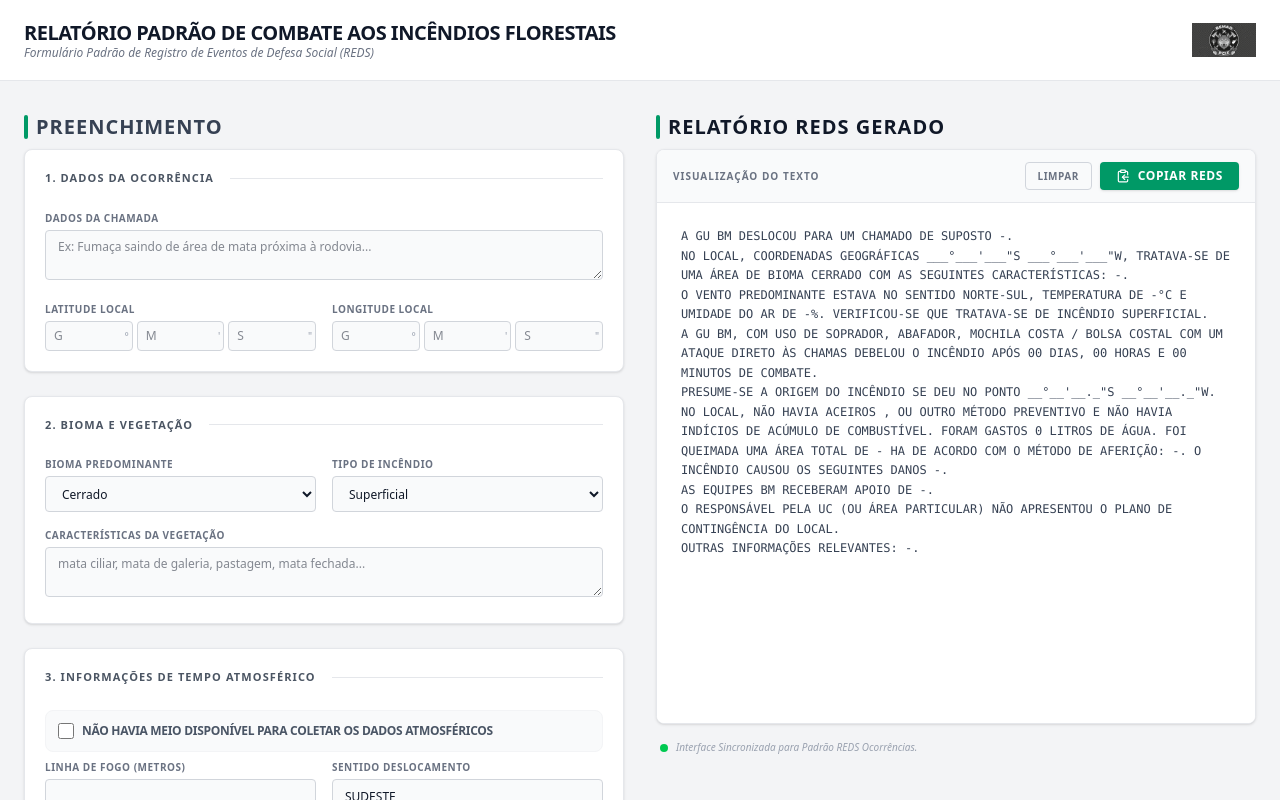
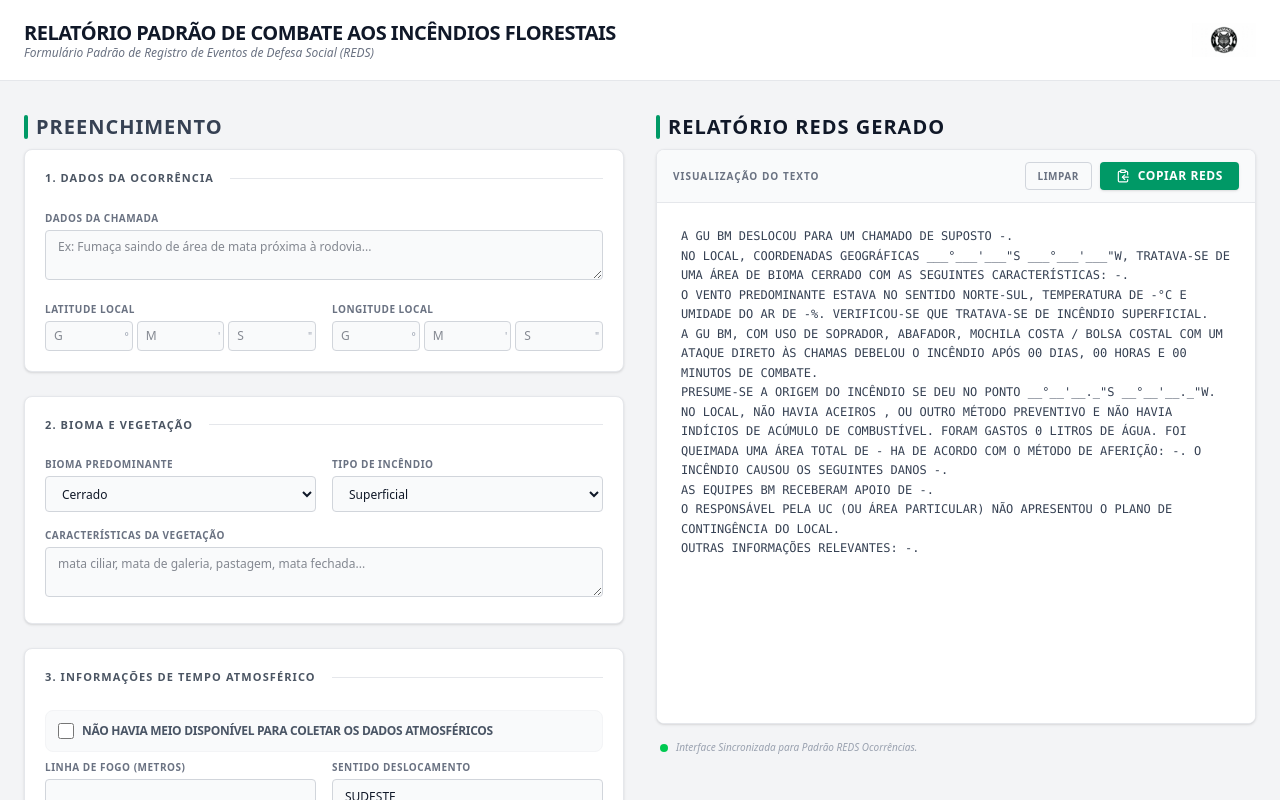
Before and after one commit to gubrant/redsflorestal1, a React (Vite) app: page / in a window 1280 px wide. Shown: the top 800 px of the page. Built offline with nearby package versions, Linux system fonts and the light colour scheme.

Commit message:
style: update BEMAD logo and apply blend mode
Replaced the BEMAD logo with a white version and added the mix-blend-multiply class to ensure better visibility against the header background.

```diff
--- a/src/App.tsx
+++ b/src/App.tsx
@@ -19,7 +19,7 @@
   Info
 } from 'lucide-react';
 import { motion, AnimatePresence } from 'motion/react';
-import bemadLogo from './assets/images/bemad_logo_1779934270607.png';
+import bemadLogo from './assets/images/bemad_logo_white_1780617688873.png';
 
 interface ReportData {
   chamada: string;
@@ -245,7 +245,7 @@
             <img
               src={bemadLogo}
               alt="BEMAD Logo"
-              className="h-16 w-16 object-contain"
+              className="h-16 w-16 object-contain mix-blend-multiply"
               referrerPolicy="no-referrer"
             />
           </div>
```
Also changed, not shown: src/assets/images/bemad_logo_1779934270607.png (deleted), src/assets/images/bemad_logo_white_1780617688873.png (added).
